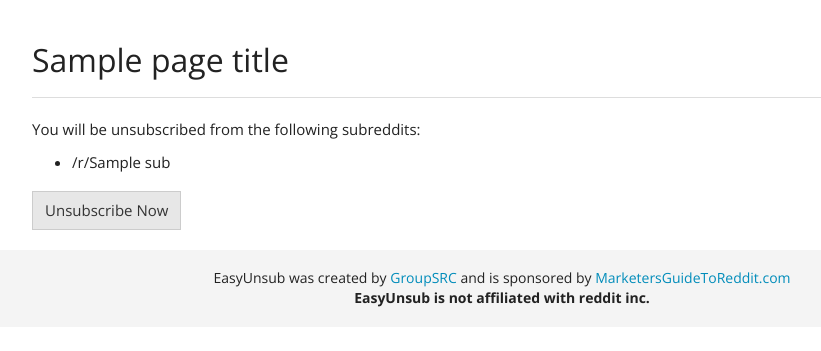
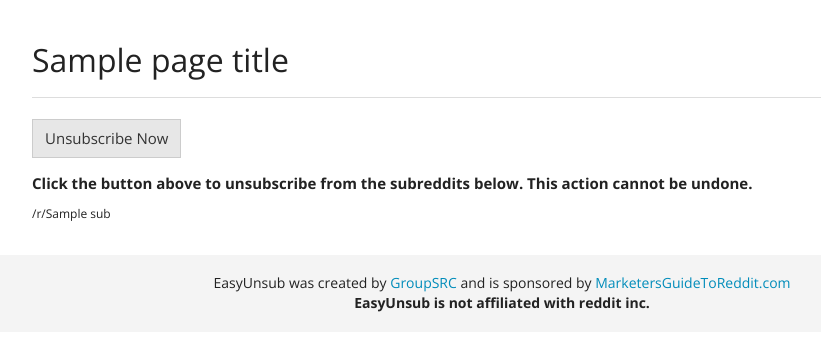
Before and after one commit to davedg629/easyunsub, a Flask app: template app/templates/unsub/confirm.html in a window 1280 px wide. Shown: the part 45-396 px from the top of the page, without its empty margins (138-959 px from the left). Run offline with Flask 2, Linux system fonts and the light colour scheme; a user stored in the database is signed in; tables that the repository leaves empty hold one stand-in row (values such as "Sample post"); the template is opened without the code that fills it: values that come from a table or form of the project are taken from there, most other values are stand-ins (such as "Sample title", 1, 10 or a date in 2020); some libraries are stand-ins or nearby versions.

Commit message:
Various cosemetic changes to the form and confirmation pages

```diff
--- a/app/static/css/custom.css
+++ b/app/static/css/custom.css
@@ -49,31 +49,8 @@ img.pull-right {margin: 0 0 15px 15px;}
 .text-center {text-align: center;}
 .text-right {text-align: right;}
 
-/* --- listing --- */
-.categories {margin: 0 0 20px 0;}
-
-.listing .list-item {border-bottom: 1px solid #dddddd; margin: 0 0 16px; padding: 0 0 5px;}
-.listing .list-item.last {border-bottom: 0 none; margin-bottom: 0; padding-bottom: 0;}
-.listing .list-item h3 {font-size: 19px; line-height: 23px; margin: 0 0 3px;}
-.listing .list-item p.meta {font-size: 13px;}
-.listing .list-item p.meta a {color: #1577b9;}
-
-.listing .list-item .col {float: left; width: 48%;}
-.listing .list-item .col-2 {float: right;}
-
-.video-embed {margin-bottom: 12px;}
-.video-embed img {display: block; height: auto; width: 100%;}
-.video-embed iframe {display: block;}
-
-.page-nav {margin-top: 20px;}
-.page-nav > div {width: 50%;}
-.page-nav > div.prev {float: left;}
-.page-nav > div.next {float: right; text-align: right;}
-
-.embed-controls a.stop {display: none;}
-
-.jscroll-added {border-top: 4px dashed #000000; margin-top: 44px; padding-top: 40px;}
-.jscroll-added .page-nav .prev {display: none;}
+.btn-warning:hover, .btn-warning:focus, .btn-warning:active {background-color: #e99002; border-color: #d08002;}
+.btn-danger:hover, .btn-danger:focus, .btn-danger:active {background-color: #f04124; border-color: #ea2f10;}
 
 /* --- forms --- */
 .form-group .form-control {max-width: 100%; width: auto;}
--- a/app/static/js/custom.js
+++ b/app/static/js/custom.js
@@ -20,13 +20,16 @@
 $(function() {
 
     if ($('#crawl-form-wrap').length) {
-        $('ul#subreddits').before(' &nbsp; <a class="check-btn" href="#">Uncheck All</a>');
         $('a.check-btn').click(function(e){
             if ($(this).text() == 'Uncheck All') {
                 $('input:checkbox').prop('checked', false);
+                $(this).removeClass('btn-danger');
+                $(this).addClass('btn-warning');
                 $(this).text('Check All');
             } else {
                 $('input:checkbox').prop('checked', true);
+                $(this).removeClass('btn-warning');
+                $(this).addClass('btn-danger');
                 $(this).text('Uncheck All')
             }
             e.preventDefault();
--- a/app/templates/auth/login.html
+++ b/app/templates/auth/login.html
@@ -5,11 +5,7 @@
 
 <p>One of the annoying things about creating a new Reddit account is having to unsubscribe from all of the default subreddits. You actually have to click unsubscribe for each of the ~50 default subreddits...until now.</p>
 
-<p>Out of irrational anger, we created EasyUnsub, a simple app that makes unsubscribing a little less infuriating. We say a <em>little less</em> because it still isn't an instantaneous process (it would be if Reddit decided to write a few lines of code!).</p>
-
-<p>To use this app you need to login with your Reddit account, click a button that selects all of your subscribed subreddits, click another button to submit the form, and then click yet another button to confirm that you want to unsubscribe.</p>
-
-<p>Hey, at least you aren't clicking unsubscribe ~50 times like some kind of animal.</p>
+<p>Out of irrational anger, we created EasyUnsub, a simple app that makes unsubscribing from subreddits a little less infuriating.</p>
 
 <p><strong>Click the button below to login with your Reddit account and get started.</strong></p>
 
--- a/app/templates/unsub/confirm.html
+++ b/app/templates/unsub/confirm.html
@@ -3,17 +3,27 @@
 {% block page_content %}
 {{super()}}
 
-<p>You will be unsubscribed from the following subreddits:</p>
-
-<ul>
-{% for sub in subreddits %}
-
-<li>/r/{{sub}}</li>
-
-{% endfor %}
-</ul>
-
 {% import "bootstrap/wtf.html" as wtf %}
 {{ wtf.quick_form(form) }}
 
+<p style="margin-top: 15px;"><strong>Click the button above to unsubscribe from the subreddits below. This action cannot be undone.</strong></p>
+
+<table width="100%">
+{% set count = 1 %}
+{% for sub in subreddits %}
+    {% if count == 1 %}
+    <tr>
+    {% endif %}
+        <td>
+            <p>/r/{{ sub }}</p>
+        </td>
+    {% if count == 4 %}
+    </tr>
+        {% set count = 1 %}
+    {% else %}
+        {% set count = count + 1 %}
+    {% endif %}
+{% endfor %}
+</table>
+
 {% endblock %}
--- a/app/templates/unsub/form.html
+++ b/app/templates/unsub/form.html
@@ -15,8 +15,7 @@
                 <ul class="errors">{% for error in form.subreddits.errors %}<li class="text-danger">{{ error }}</li>{% endfor %}</ul>
             {% endif %}
             <p>
-                <a class="check-btn" href="#">Check All</a>
-                {% for group in groups %} | <a class="group-btn" data-group="{{ group.id }}" href="#">{{ group.name }}</a>{% endfor %}
+                <a class="check-btn btn btn-warning btn-xs" href="#">Check All</a>
             </p>
             <table width="100%">
             {% set count = 1 %}
@@ -38,7 +37,7 @@
             </table>
         </div>
 
-        {{ form.submit(class="btn btn-default") }}
+        {{ form.submit(class="btn btn-primary") }}
 
     </form>
 
```
